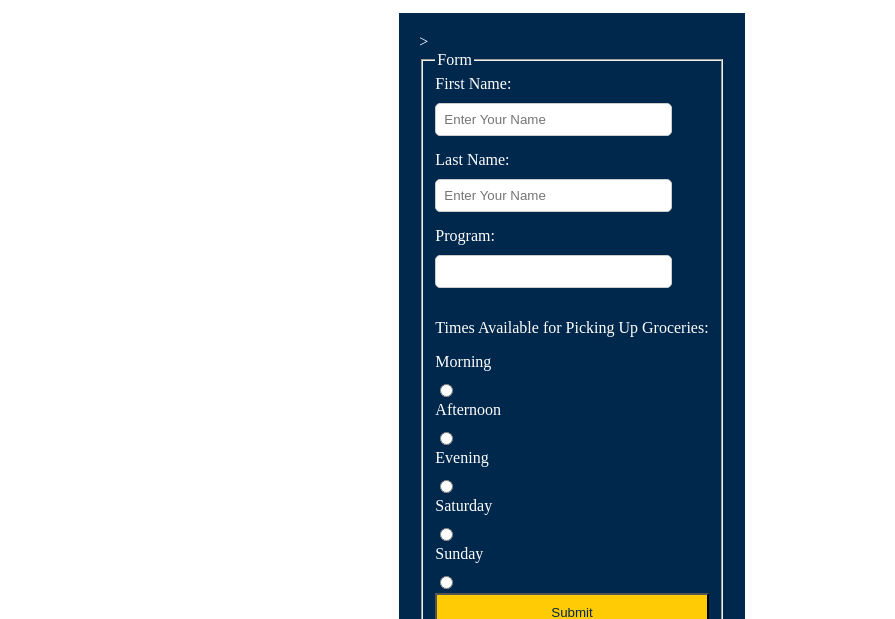
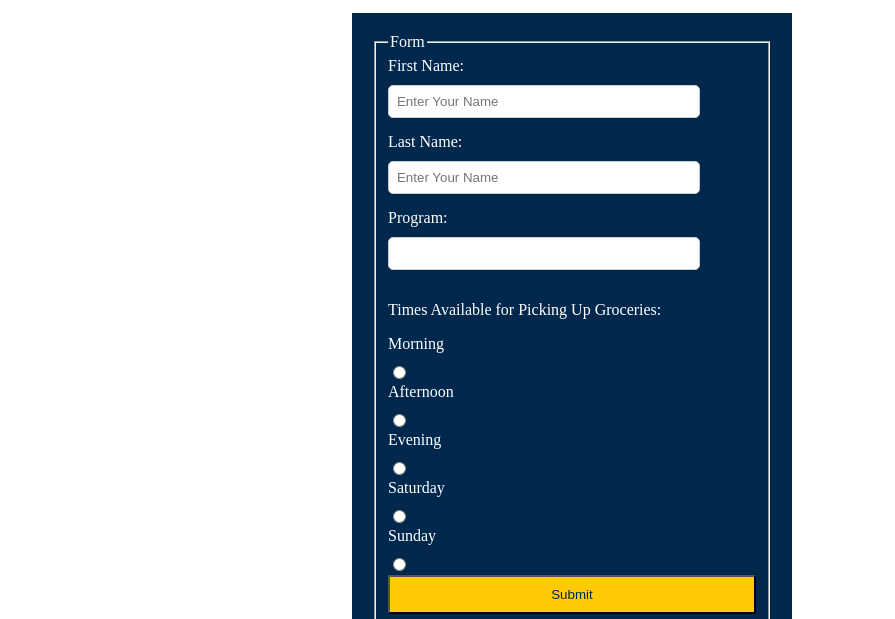
Before and after one commit to Steph5141/client_project_html_f24, a plain HTML site: page form.html in a window 1280 px wide. Shown: the part 181-800 px from the top of the page, without its empty margins (68-963 px from the left). Drawn offline with Linux system fonts and the light colour scheme.

Commit message:
Add files via upload

```diff
--- a/form.html
+++ b/form.html
@@ -27,8 +27,8 @@
         alert("Current page URL: " + window.location.href);
     }
     </script>
-
-    <form action="https://formspree.io/f/mbljgoqj" method="POST" id = "main">>
+    <main id = "main">
+        <form action="https://formspree.io/f/mbljgoqj" method="POST">
             <fieldset>
                 <legend>Form</legend>
                 <label for="first-name">First Name:</label>
@@ -62,6 +62,7 @@
                 <input type="submit" value="Submit">
             </fieldset>
         </form>
+    </main>
     <footer>
         <p><br>Maize &amp Blue Cupboard <a href = "https://mbc.studentlife.umich.edu/">Maize &amp Blue Cupboard Information</a></p>
         <p>© Copyrights <span id="year"></span> All rights reserved.</p>
```
Lines whose indentation alone changed are shown as unchanged.
